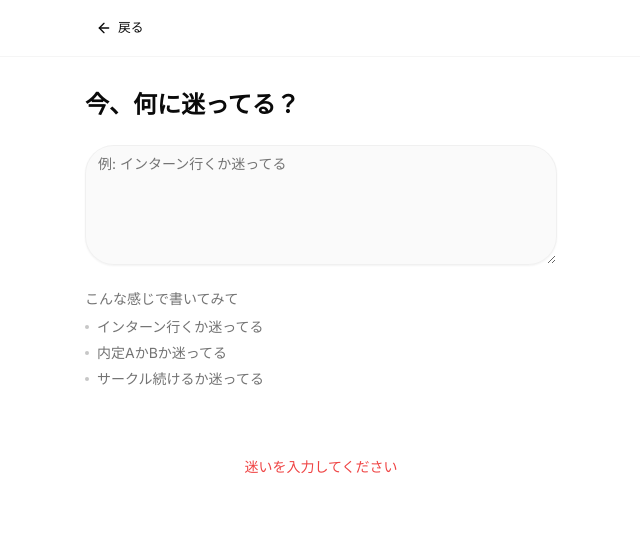
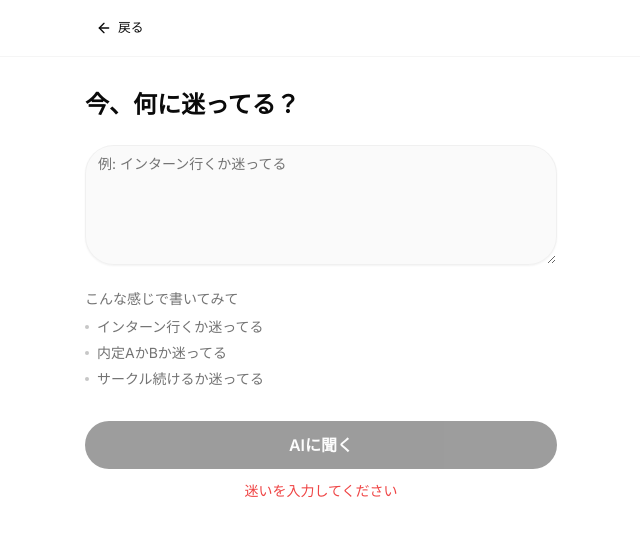
Before and after one commit to maplefukku/mayolog, a Next.js app: page /input in a window 1280 px wide. Shown: the top 536 px of the page, without its empty margins (319-959 px from the left). Built offline with nearby package versions, Linux system fonts and the light colour scheme.

Commit message:
fix: improve disabled button state visibility
- Add tooltip on hover when button is disabled
- Change hint text based on input state
- '迷いを入力してください' (red) when empty
- '準備完了！' (muted) when ready to submit

```diff
--- /dev/null
+++ b/src/components/ui/tooltip.tsx
@@ -0,0 +1,45 @@
+"use client"
+
+import { Tooltip as TooltipPrimitive } from "@base-ui/react/tooltip"
+
+import { cn } from "@/lib/utils"
+
+function Tooltip({ ...props }: TooltipPrimitive.Root.Props) {
+  return <TooltipPrimitive.Root {...props} />
+}
+
+function TooltipTrigger({
+  className,
+  ...props
+}: TooltipPrimitive.Trigger.Props) {
+  return (
+    <TooltipPrimitive.Trigger
+      data-slot="tooltip-trigger"
+      className={cn(className)}
+      {...props}
+    />
+  )
+}
+
+function TooltipContent({
+  className,
+  sideOffset = 8,
+  ...props
+}: TooltipPrimitive.Popup.Props & { sideOffset?: number }) {
+  return (
+    <TooltipPrimitive.Portal>
+      <TooltipPrimitive.Positioner sideOffset={sideOffset}>
+        <TooltipPrimitive.Popup
+          data-slot="tooltip-content"
+          className={cn(
+            "animate-in fade-in-0 zoom-in-95 rounded-lg bg-foreground px-3 py-1.5 text-sm text-background shadow-md",
+            className
+          )}
+          {...props}
+        />
+      </TooltipPrimitive.Positioner>
+    </TooltipPrimitive.Portal>
+  )
+}
+
+export { Tooltip, TooltipTrigger, TooltipContent }
```
